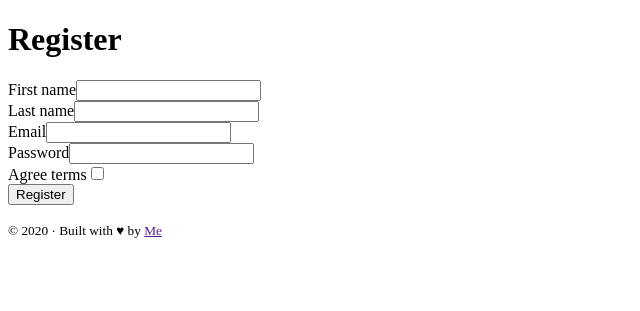
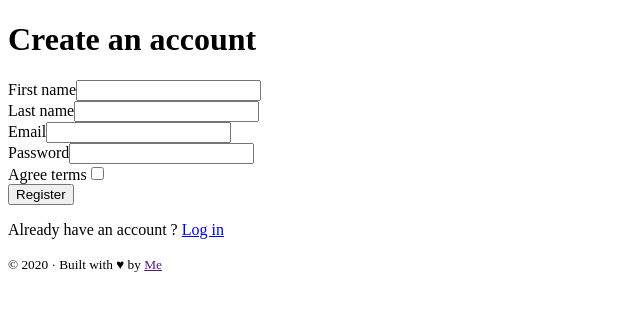
Before and after one commit to larousse83/Tuto-Symfony, a Symfony app: template templates/registration/register.html.twig in a window 1280 px wide. Shown: the part 78-389 px from the top of the page, without its empty margins (0-640 px from the left). Run offline with Twig, Linux system fonts and the light colour scheme; the template is opened without the code that fills it, so the values that code supplies are empty; form fields are guessed from the names that the template uses; some libraries are stand-ins or nearby versions.

Commit message:
style regitration form

```diff
--- a/templates/registration/register.html.twig
+++ b/templates/registration/register.html.twig
@@ -3,21 +3,33 @@
 {% block title 'Register !' %}
 
 {% block body %}
+    <div class="row">
+        <div class="col-md-6 mx-auto">
             {% for flashError in app.flashes('verify_email_error') %}
                 <div class="alert alert-error rounded mb-3" role="alert">{{ flashError }}</div>
             {% endfor %}
+            {{ form_start(registrationForm) }}
 
-    <h1>Register</h1>
-
-    {{ form_start(registrationForm) }}
+            <h1 class="my-5 text-center">Create an account</h1>
+            <div class="row">
+                <div class="col-md-6">
                     {{ form_row(registrationForm.firstName) }}
+                </div>
+                <div class="col-md-6">
                     {{ form_row(registrationForm.lastName) }}
+                </div>
+            </div>
             {{ form_row(registrationForm.email) }}
             {{ form_row(registrationForm.plainPassword, {
                 label: 'Password'
             }) }}
             {{ form_row(registrationForm.agreeTerms) }}
+            <button type="submit" class="btn btn-primary btn-lg btn-block">Register</button>
+            <p class="mt-5 mb-3 text-center text-muted">
+                Already have an account ? <a href="{{ path('app_login') }}"> Log in</a>
+            </p>
+            {{ form_end(registrationForm) }}
+        </div>
+    </div>
 
-        <button type="submit" class="btn btn-primary">Register</button>
-    {{ form_end(registrationForm) }}
 {% endblock %}
```
Lines whose indentation alone changed are shown as unchanged.
